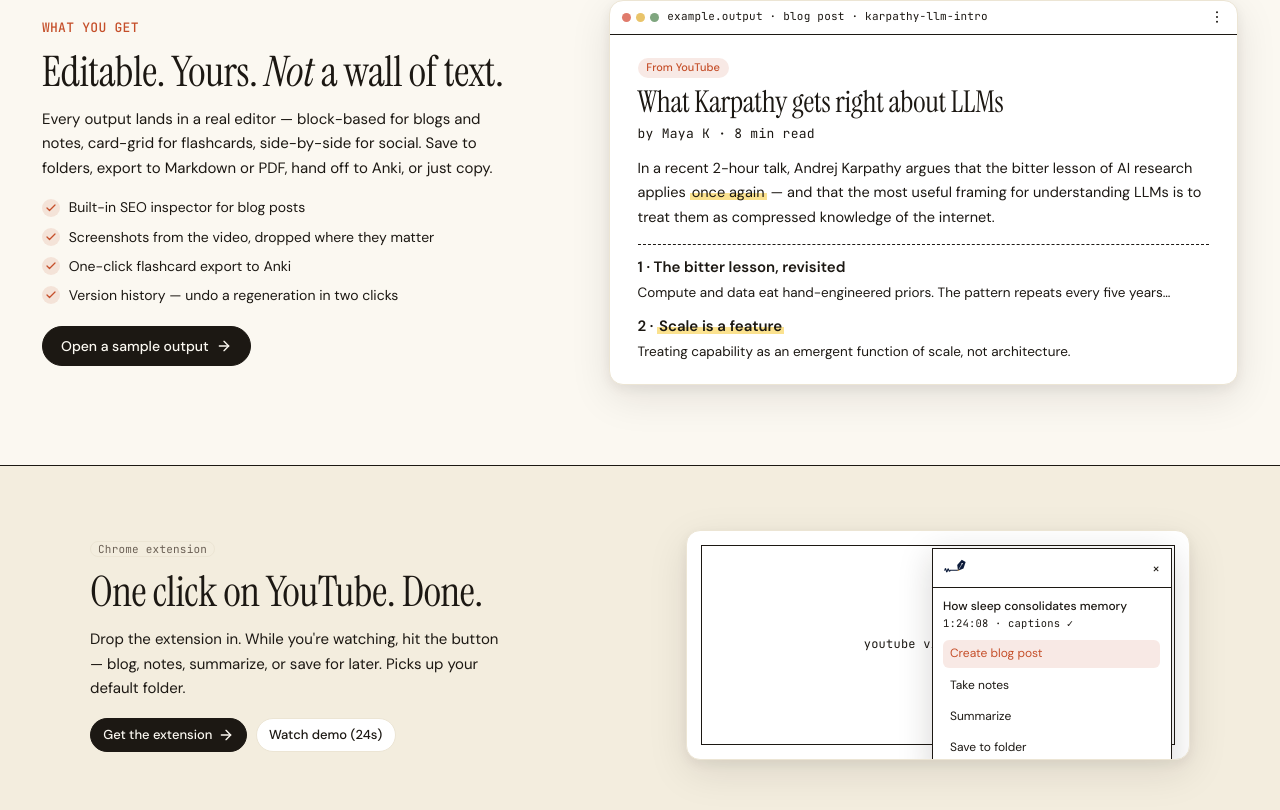
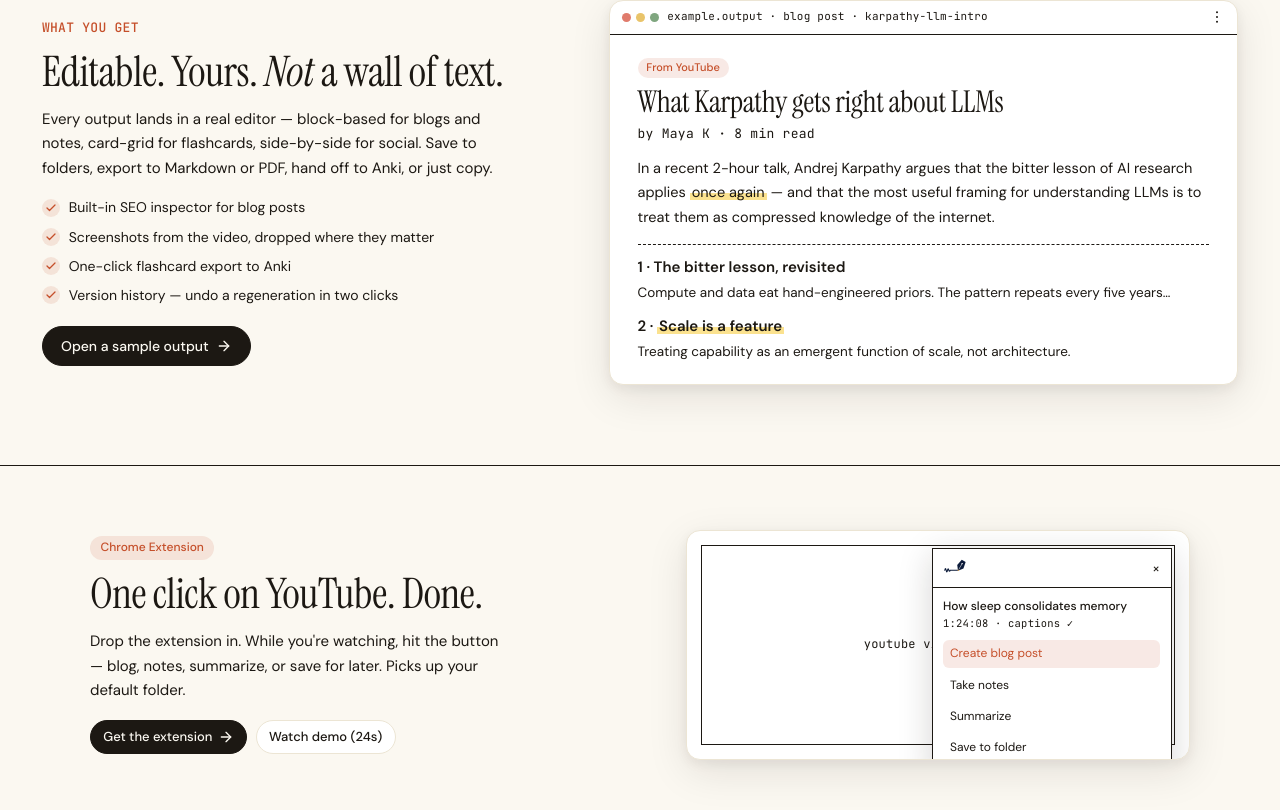
Before and after one commit to HemanthKusi/XtractNote, a Next.js app in the folder frontend/: page / in a window 1280 px wide. Shown: the part 1431-2241 px from the top of the page. Built offline with nearby package versions, Linux system fonts and the light colour scheme.

Commit message:
fix(landing): adjust ExtensionSection styling

```diff
--- a/frontend/src/components/landing/extension-section.tsx
+++ b/frontend/src/components/landing/extension-section.tsx
@@ -37,7 +37,7 @@
   return (
     <section
       id="extension"
-      className="border-t border-[var(--border)] bg-[var(--xn-bg-deep)] px-6 py-16 md:px-12 md:py-[64px]"
+      className="border-t border-[var(--border)] px-6 py-16 md:px-12 md:py-[64px]"
     >
       <div
         className="
@@ -49,7 +49,15 @@
         {/* ── Left column: text + buttons ── */}
         <div>
           {/* Chrome extension chip */}
-          <Chip variant="outline">Chrome extension</Chip>
+          <span
+            className="inline-flex rounded-[var(--xn-radius-pill)] px-3 py-1 text-[12px] font-medium"
+            style={{
+                backgroundColor: "var(--xn-accent-soft)",
+                color: "var(--xn-accent)",
+            }}
+            >
+            Chrome Extension
+          </span>
 
           {/* Heading */}
           <h2 className="mt-3 font-serif text-4xl leading-[1.15] tracking-tight md:text-[42px]">
```
